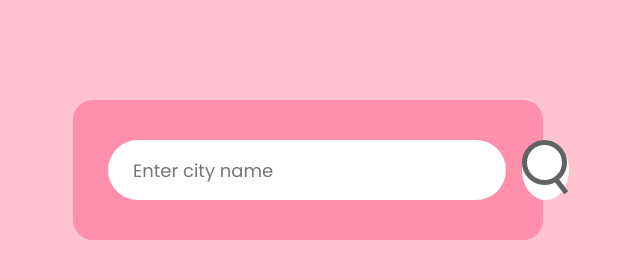
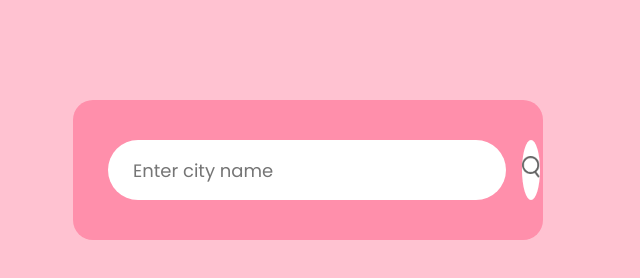
Before and after one commit to wilawanpond/weather-app, a plain HTML site: page index.html in a window 1280 px wide. Shown: the whole page, without its empty margins (332-972 px from the left). Drawn offline with Linux system fonts and the light colour scheme.

Commit message:
Update img button in search class

```diff
--- a/style.css
+++ b/style.css
@@ -49,3 +49,7 @@ body {
    height: 60px;
    cursor: pointer;
 }
+
+.search button img {
+    width: 18px;
+}
```
